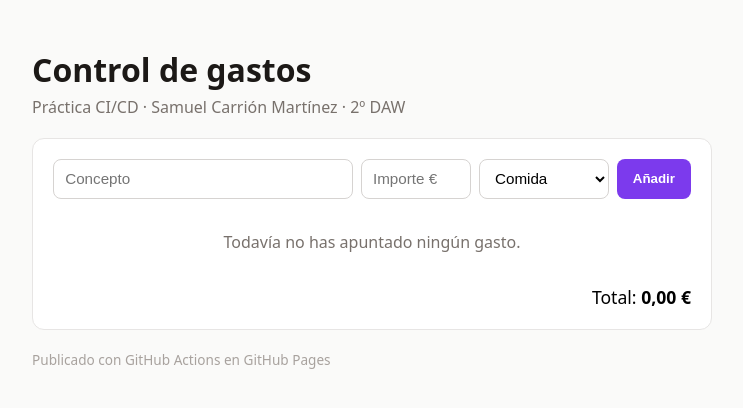
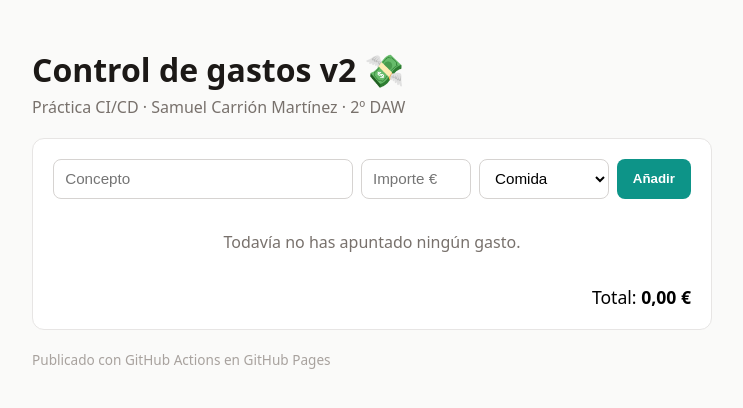
Before and after one commit to samuelcarrionmartinez244-wq/Practica-CD-CI, an Angular app: page / in a window 1280 px wide. Shown: the top 408 px of the page, without its empty margins (268-1011 px from the left). Built offline with nearby package versions, Linux system fonts and the light colour scheme.

Commit message:
Nuevo título "Control de gastos v2" y botón en verde azulado

```diff
--- a/src/app/app.ts
+++ b/src/app/app.ts
@@ -11,7 +11,7 @@ import { Gastos } from './services/gastos';
   styleUrl: './app.css'
 })
 export class App {
-  protected readonly titulo = 'Control de gastos';
+  protected readonly titulo = 'Control de gastos v2 💸';
   protected readonly gastos = inject(Gastos);
 
   anadir(g: NuevoGasto): void {
--- a/src/app/components/gasto-form/gasto-form.css
+++ b/src/app/components/gasto-form/gasto-form.css
@@ -1,5 +1,5 @@
 .gasto-form { display: grid; grid-template-columns: 1fr 110px 130px auto; gap: .5rem; }
 input, select { padding: .6rem .7rem; border: 1px solid #d6d3d1; border-radius: 8px; font-size: .95rem; background: #fff; }
-button { padding: .6rem 1rem; border: 0; border-radius: 8px; background: #7c3aed; color: #fff; font-weight: 600; cursor: pointer; }
+button { padding: .6rem 1rem; border: 0; border-radius: 8px; background: #0d9488; color: #fff; font-weight: 600; cursor: pointer; }
 .error { color: #dc2626; margin: .5rem 0 0; font-size: .9rem; }
 @media (max-width: 560px) { .gasto-form { grid-template-columns: 1fr 1fr; } }
```
